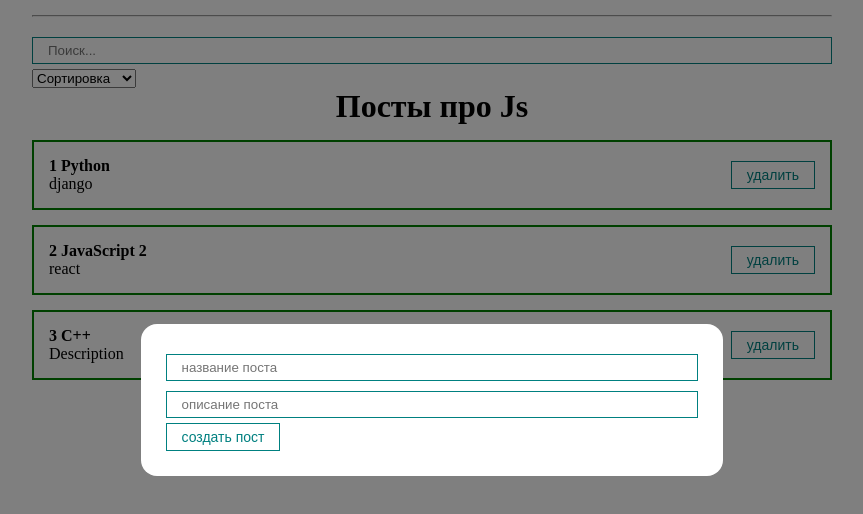
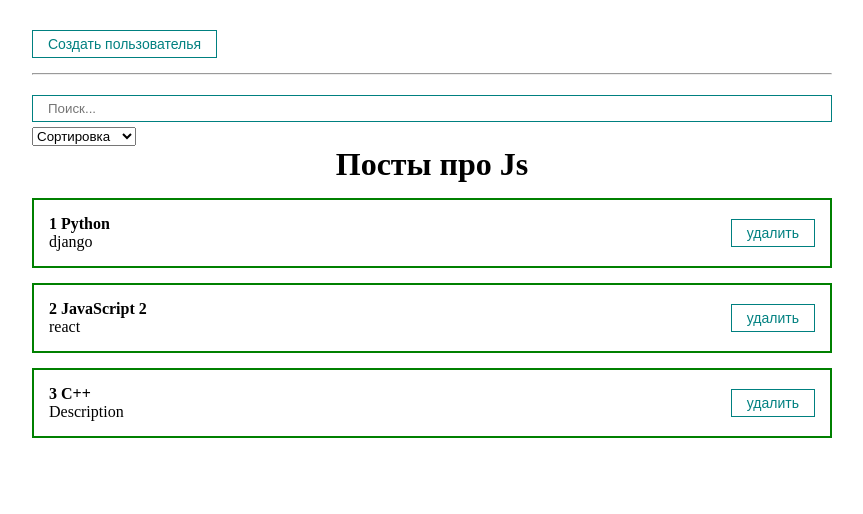
Before and after one commit to Muhammad-21/posts, a React (Create React App) app: page / in a window 1280 px wide. Shown: the top 514 px of the page, without its empty margins (208-1071 px from the left). Built offline with nearby package versions, Linux system fonts and the light colour scheme.

Commit message:
[+] animation in posts

```diff
--- a/src/App.js
+++ b/src/App.js
@@ -3,6 +3,7 @@
 import PostFilter from "./components/PostFilter";
 import Postform from "./components/Postform";
 import Postlist from "./components/Postlist";
+import Mybutton from "./components/UI/button/Mybutton";
 import MyModal from "./components/UI/MyModal/MyModal";
 
 
@@ -16,7 +17,7 @@
 
 
 const [filter,setFilter] = useState({sort:'', query:''})
-const [modal,setModal] = useState('false');
+const [modal,setModal] = useState(false);
 
 const sortedPosts = useMemo( () => {
   console.log('Ф/Я getSortedPosts')
@@ -32,6 +33,7 @@
 
 const createPost = (newPost) => {
   setPosts([...posts,newPost]);
+  setModal(false);
 }
 
 const removePost = (post) => {
@@ -41,6 +43,9 @@
 
   return (
     <div className="App">
+      <Mybutton style={{marginTop:30}} onClick={() => setModal(true)}>
+        Создать пользователья
+      </Mybutton>
       <MyModal visible={modal} setVisible={setModal}>
         <Postform create={createPost}/>
       </MyModal>
--- a/src/components/Postlist.jsx
+++ b/src/components/Postlist.jsx
@@ -1,4 +1,5 @@
 import React from 'react'
+import { TransitionGroup,CSSTransition } from 'react-transition-group'
 import Postitem from './Postitem'
 
 
@@ -11,9 +12,17 @@
     return (
         <div>
             <h1 style={{textAlign:'center'}}>{title}</h1>
-            {posts.map((post,index) =>
-            <Postitem remove={remove} number={index + 1} post={post} key={post.id}/>
-      )}
+            <TransitionGroup>
+                {posts.map((post,index) =>
+                    <CSSTransition
+                        key={post.id}
+                        timeout={500}
+                        classNames="post"
+                    >
+                        <Postitem remove={remove} number={index + 1} post={post}/>
+                    </CSSTransition>
+                )}
+            </TransitionGroup>
         </div>
     )
 }
--- a/src/components/UI/MyModal/MyModal.jsx
+++ b/src/components/UI/MyModal/MyModal.jsx
@@ -8,8 +8,8 @@
         rootClasses.push(cl.active);
     }
     return (
-        <div className={rootClasses.join(' ')}>
-            <div className={cl.myModalContent}>
+        <div className={rootClasses.join(' ')} onClick={() => setVisible(false)}>
+            <div className={cl.myModalContent} onClick={e=> e.stopPropagation()}>
                 {children}
              </div>
         </div>
--- a/src/components/UI/button/Mybutton.jsx
+++ b/src/components/UI/button/Mybutton.jsx
@@ -1,8 +1,8 @@
 import React from 'react'
 import classes from './Mybutton.module.css'
-export default function Mybutton({children, onClick, ...props}) {
+export default function Mybutton({children, style, onClick, ...props}) {
     return (
-        <button onClick={onClick} className={classes.myBtn}>
+        <button style={style} onClick={onClick} className={classes.myBtn}>
             {children}
         </button>
     )
--- a/src/styles/App.css
+++ b/src/styles/App.css
@@ -23,3 +23,18 @@
     align-items: center;
 
 }
+
+.post-enter {
+    transform: translateX(-350px);
+  }
+.post-enter-active {
+    transform: translateX(0px);
+    transition: all 500ms ease-in;
+}
+.post-exit {
+    opacity: 1;
+}
+.post-exit-active {
+    transform: translateX(-350px);
+    transition: all 500ms ease-in;
+}
```
